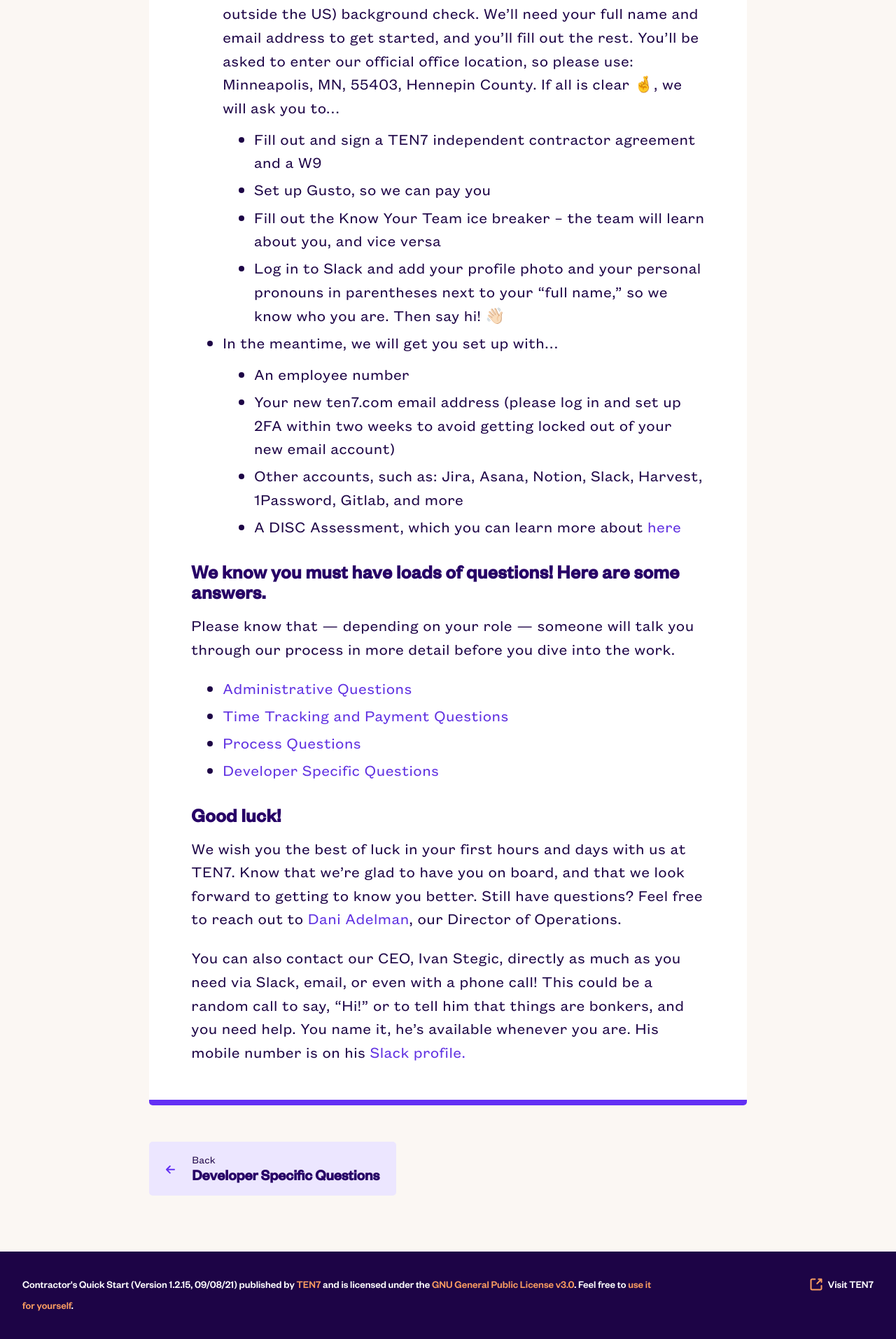
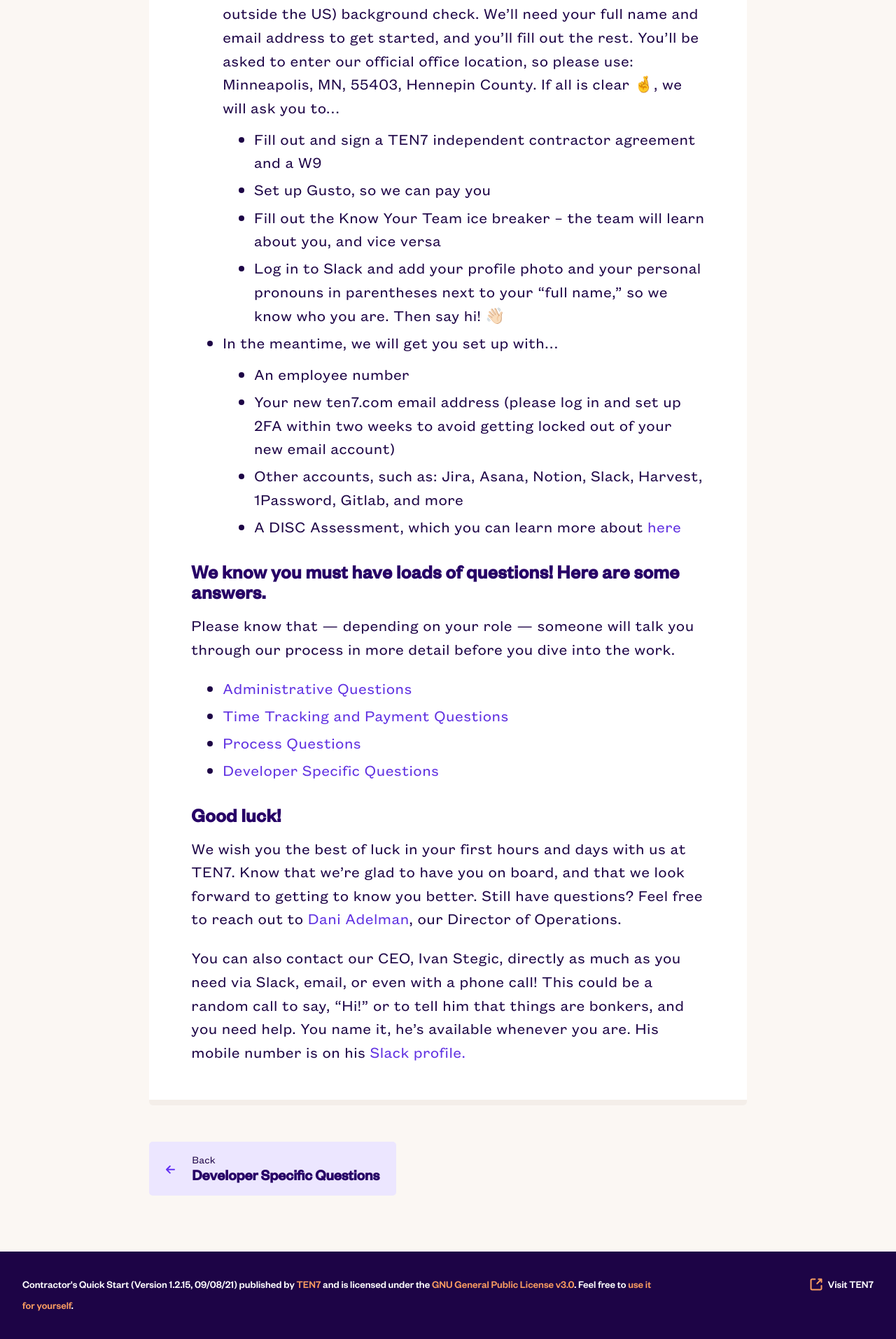
Before and after one commit to ten7/contractor.ten7.com, a Jekyll site: the page built from index.md, in a window 1280 px wide. Shown: the part 723-2637 px from the top of the page at 70% size. Built offline with Jekyll 4.4.1, drawn with Linux system fonts in a browser that asks for light colours; some web fonts are replaced.

Commit message:
Refactor progress bar logic

```diff
--- a/_layouts/page.html
+++ b/_layouts/page.html
@@ -19,11 +19,14 @@ layout: default
   </article>
 
   <div class="progress-bar">
-    {% assign is_read = true %}
-    <!-- index page is always read -->
-    <div class="progress-bar-section is-read"></div>
+    {%- if page.url == '/' %}
+      {% assign is_read = false %}
+    {% else %}
+      {% assign is_read = true %}
+    {% endif %}
+
     {% for item in site.pages %}
-      {%- if item.url != '/' and item.url != '/404.html' and item.url != '/feed.xml' -%}
+      {%- if item.url != '/404.html' and item.url != '/feed.xml' -%}
         <div class="progress-bar-section {% if is_read %}is-read{% endif %}"></div>
       {%- endif -%}
       {%- if page.url == item.url -%}
```
